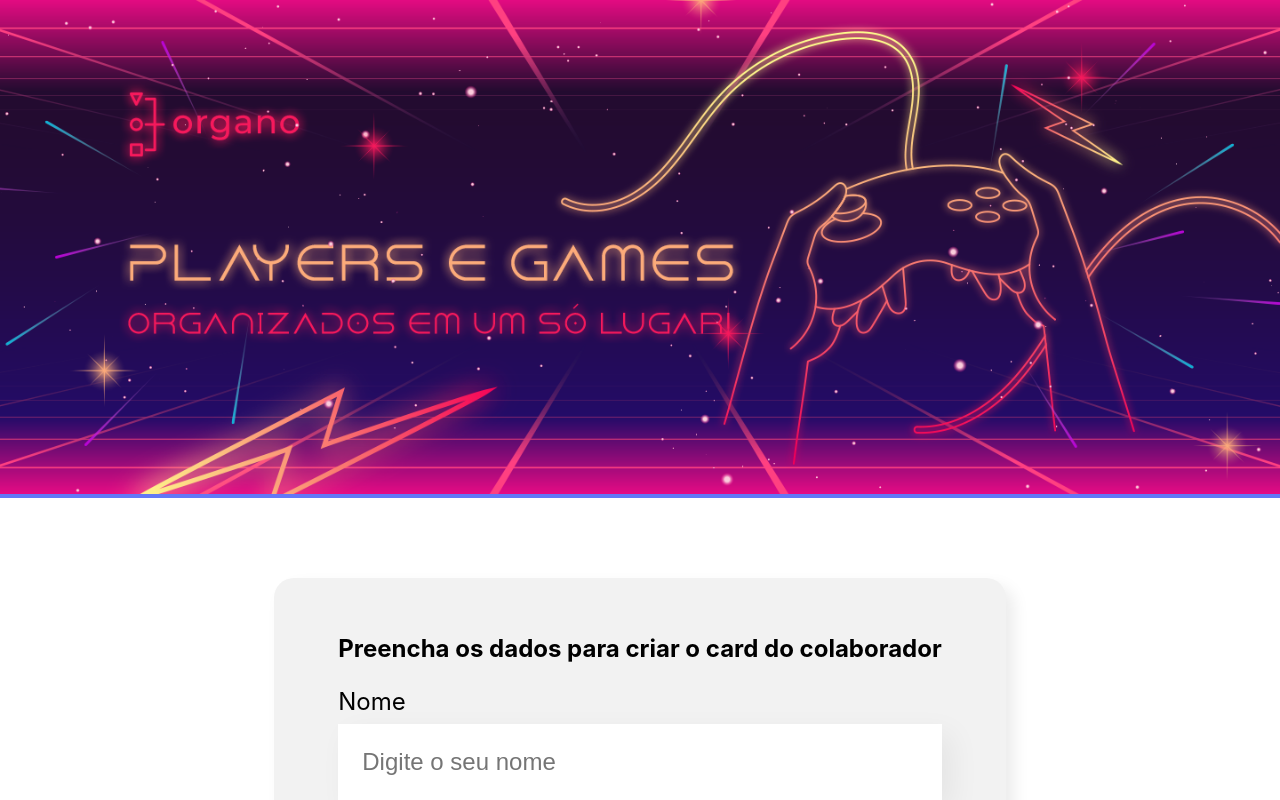
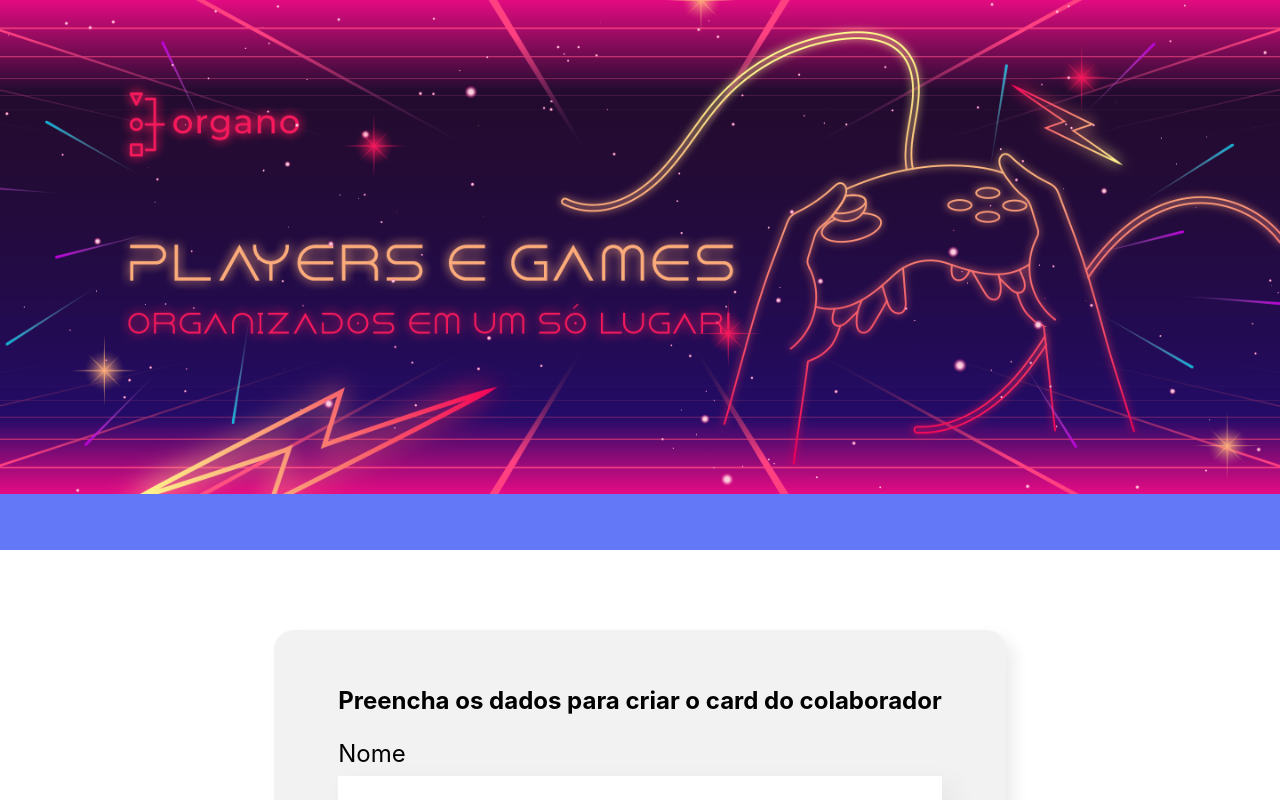
Before and after one commit to luixcarod/organo, a React (Create React App) app: page / in a window 1280 px wide. Shown: the top 800 px of the page. Built offline with nearby package versions, Linux system fonts and the light colour scheme.

Commit message:
Update Banner.css

```diff
--- a/src/componentes/Banner/Banner.css
+++ b/src/componentes/Banner/Banner.css
@@ -1,7 +1,7 @@
 .banner {
     background-color: #6278f7;
     text-align: center;
-    heigth: 550px;
+    height: 550px;
 }
 
 .banner img {
```
